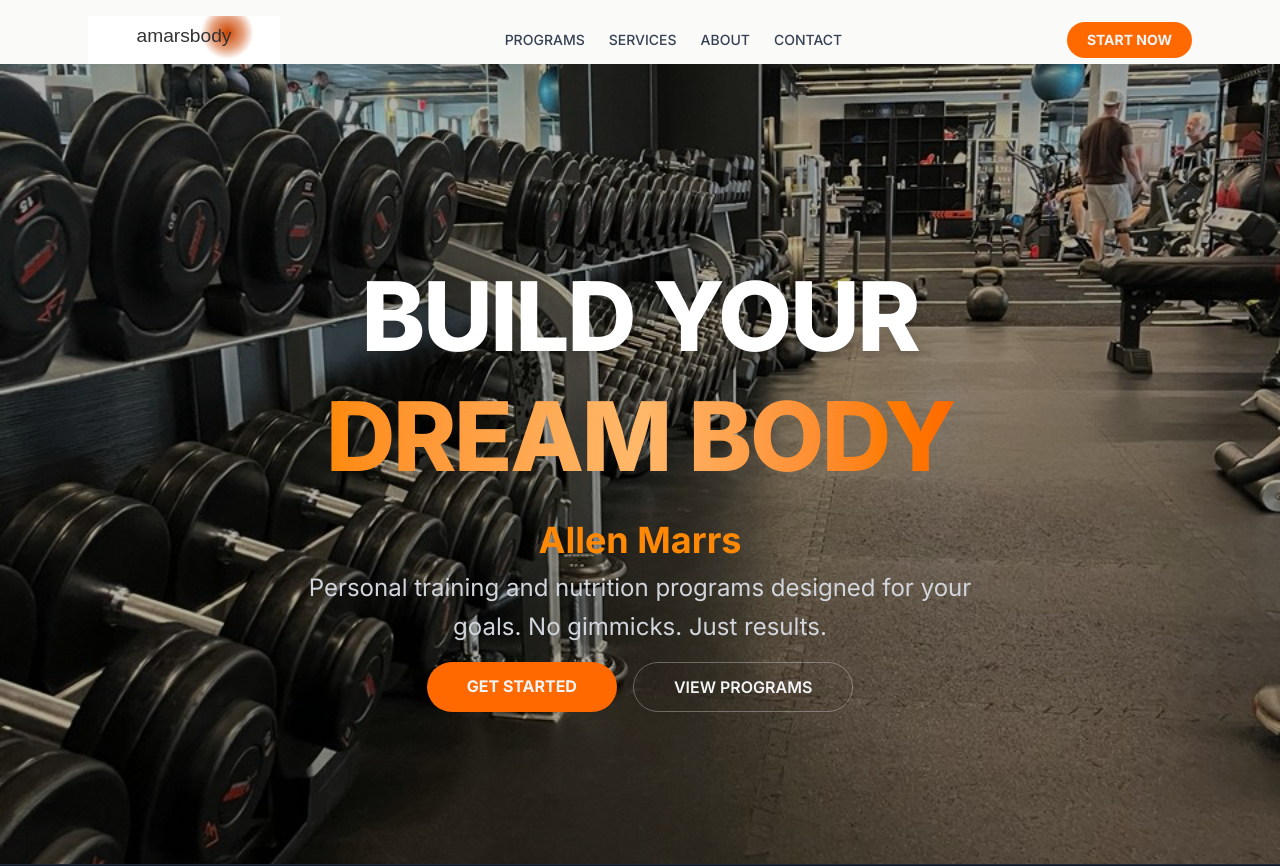
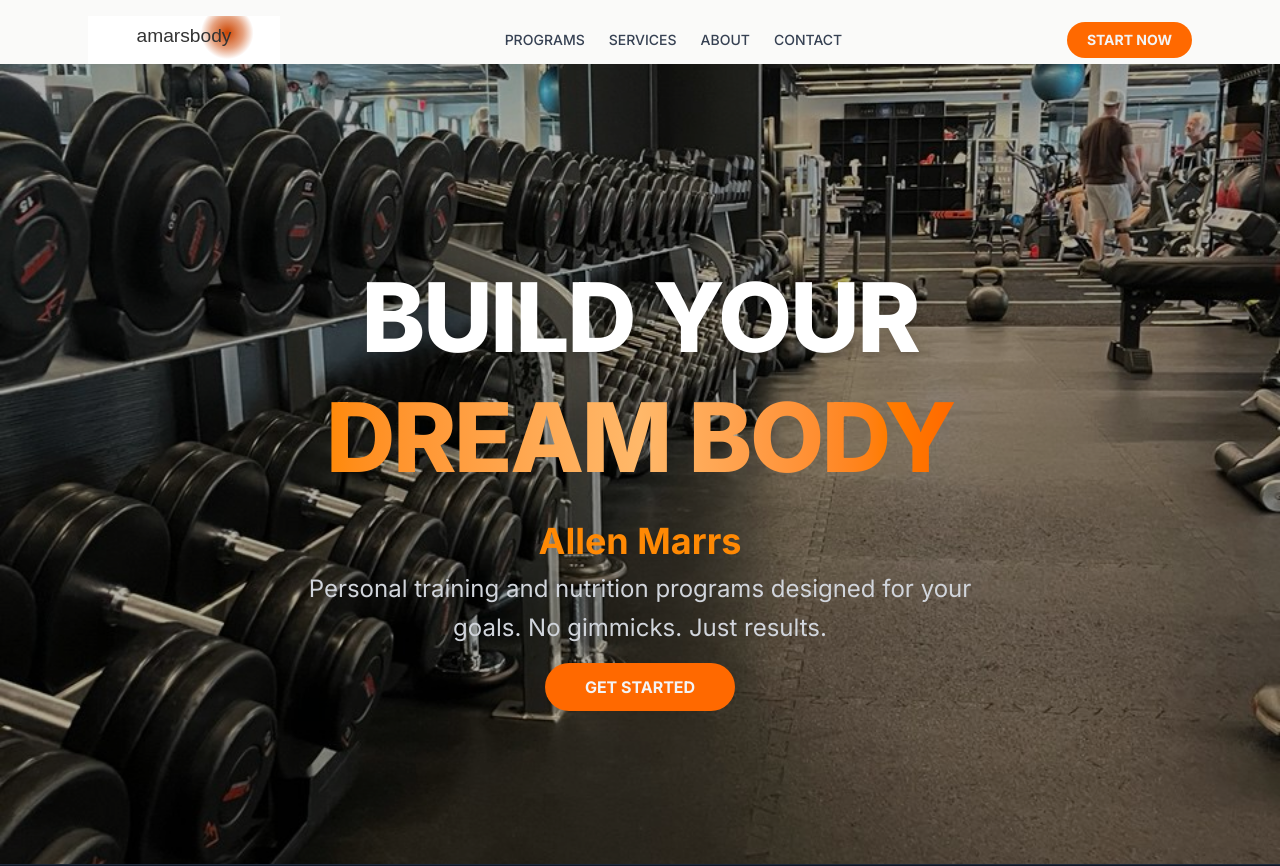
Before and after one commit to marrscozoe/amarsbody-website, a Next.js app: page / in a window 1280 px wide. Shown: the top 866 px of the page. Built offline with nearby package versions, Linux system fonts and the light colour scheme.

Commit message:
Backup after all changes - 2026-03-17 15:45

```diff
--- a/src/app/page.tsx
+++ b/src/app/page.tsx
@@ -58,7 +58,7 @@ export default function Home() {
 
       <section className="relative h-screen flex items-center justify-center overflow-hidden mt-16">
         <div className="absolute inset-0">
-          <img src="/hero-gym.jpg" alt="Gym" className="w-full h-full object-cover object-[70%_center]" />
+          <img src="/hero-gym.jpg" alt="Gym" className="w-full h-full object-cover object-[90%_center]" />
           <div className="absolute inset-0 bg-black/30" />
         </div>
 
@@ -74,12 +74,9 @@ export default function Home() {
           <p className="text-xl md:text-2xl text-gray-300 mb-10 max-w-2xl mx-auto leading-relaxed">
             Personal training and nutrition programs designed for your goals. No gimmicks. Just results.
           </p>
-          <div className="flex flex-col sm:flex-row gap-4 justify-center -mt-6">
+          <div className="flex justify-center -mt-6">
             <a href="#contact" className="bg-orange-500 text-gray-100 font-bold py-3 px-10 rounded-full hover:bg-orange-400 transition-all transform hover:scale-105 hover:shadow-[0_0_30px_rgba(249,115,22,0.4)]">
               GET STARTED
-            </a>
-            <a href="#programs" className="border border-white/30 text-gray-100 font-semibold py-3 px-10 rounded-full hover:bg-white/10 transition-all">
-              VIEW PROGRAMS
             </a>
           </div>
         </div>
```
